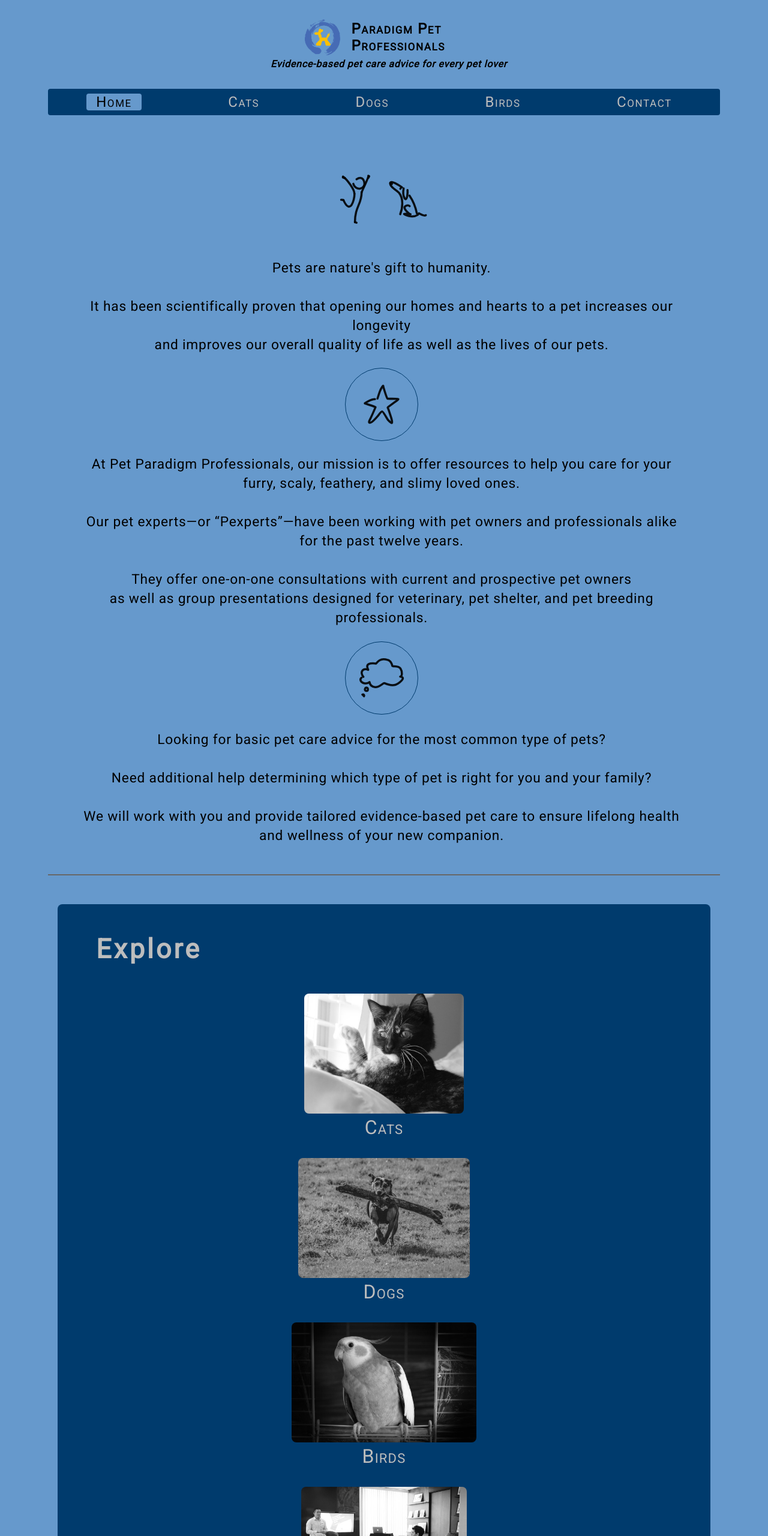
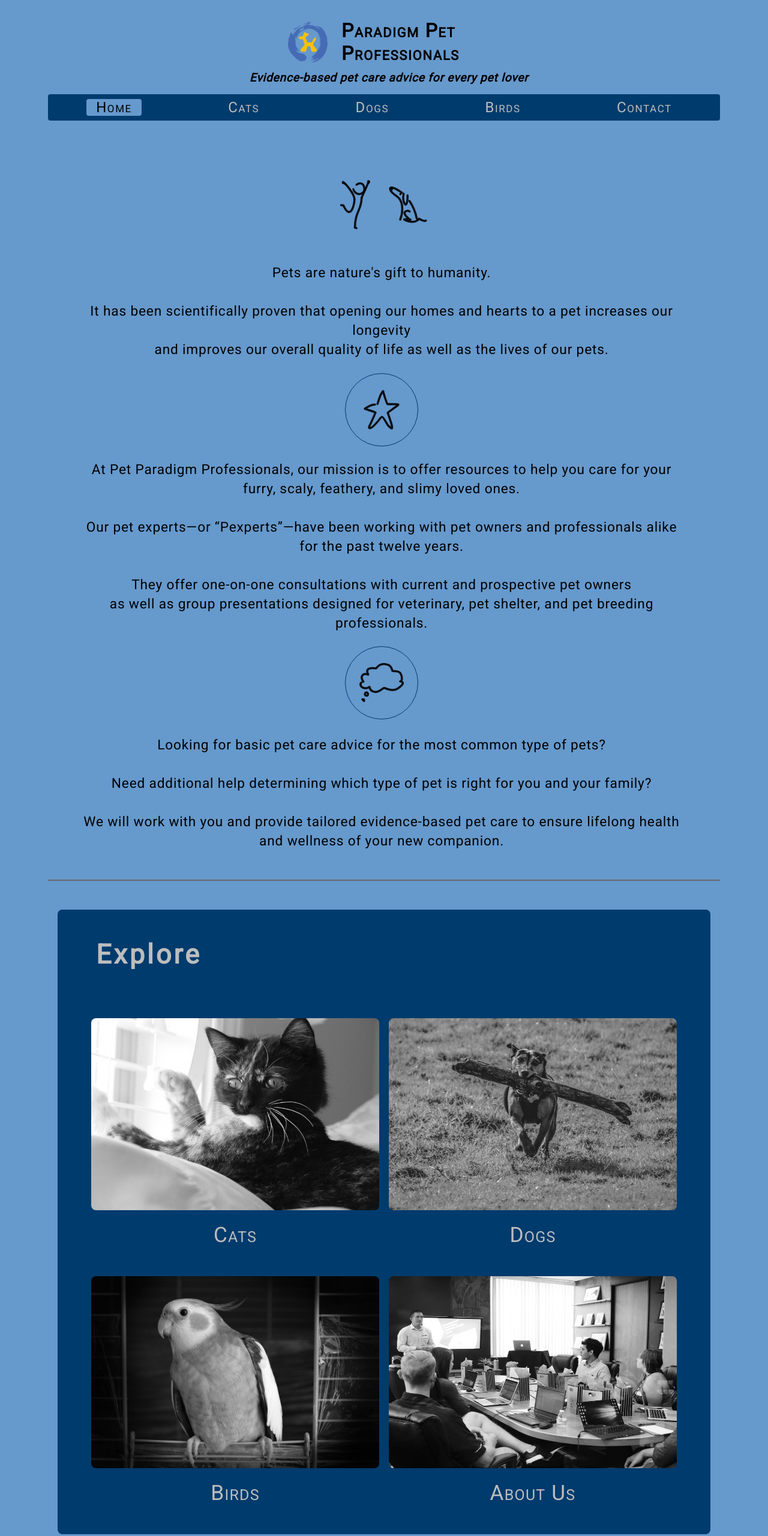
Before and after one commit to imbrandonj/paradigm-pet-pros, a plain HTML site: page index.html in a window 1280 px wide. Shown: the top 2560 px of the page at 60% size. Drawn offline with Linux system fonts and the light colour scheme.

Commit message:
finished project requirements prototype

```diff
--- a/global.css
+++ b/global.css
@@ -196,21 +196,27 @@ hr {
     }
 
     header {
-        margin: 2rem;
+        margin: 2rem 2rem 1rem;
         align-items: center;
     }
 
     header h1 {
+        font-size: 2rem;
         letter-spacing: 0.1rem;
     }
 
     header h3 {
+        font-size: 1.2rem;
         letter-spacing: 0.05rem;
-        margin: 0.3rem 0 0 1rem;
+        margin: 0.6rem 0 0 1rem;
     }
 
     header .stacked-text {
         margin-left: 1rem;
+    }
+
+    header img {
+        height: 4.2rem;
     }
 
     nav {
@@ -247,6 +253,9 @@ hr {
     .alignR {
         text-align: right;
         justify-content: right;
+    }
 
+    footer img {
+        height: 6rem;
     }
 }
--- a/index.css
+++ b/index.css
@@ -119,20 +119,20 @@ form button:hover {
 
     #exploreImgs {
         display: flex;
-        justify-content: space-around;
+        justify-content: center;
         flex-wrap: wrap;
-        margin: 1rem 10rem;
+        margin: 2rem 0 0 0;
     }
 
     .imgContainer {
-        flex: 1 0 25%;
-        margin: 0 4rem;
+        flex: 1 0 35%;
     }
 
     .exploreImg {
-        width: 100%;
-        margin-top: 2rem;
+        margin-top: 3rem;
         border-radius: 0.5rem;
+        width: 30rem;
+        height: 20rem;
     }
 
     .exploreImg:hover {
@@ -142,8 +142,9 @@ form button:hover {
     .imgContainer figcaption {
         font-variant: small-caps;
         text-align: center;
-        font-size: 2rem;
+        font-size: 2.2rem;
         letter-spacing: 0.075rem;
+        margin-top: 1rem;
     }
 
     #links p {
--- a/index.html
+++ b/index.html
@@ -68,6 +68,7 @@
         <section id="explore" class="midnightSection" >
             <h2>Explore</h2>
 
+            <div id="exploreImgs">
                 <div class="imgContainer">
                     <a href="./cats.html">
                         <img class="exploreImg" src="./assets/img/cat1.jpg" height="200" alt="Cat Image" />
@@ -94,6 +95,7 @@
                         <img class="exploreImg" src="./assets/img/about.jpg" height="200" alt="Employees Image" />
                     </a>
                     <figcaption>About Us</figcaption>
+                </div>
             </div>
 
         </section>
@@ -143,6 +145,6 @@
             </form>
         </section>
 
-        <footer><img src="./assets/img/ppp.png" height="60" /> </footer>
+        <footer><a href="./index.html"><img src="./assets/img/ppp.png" height="60" /></a></footer>
     </body>
 </html>
```
Also changed, not shown: birds.html (+1 -2 lines), cats.html (+1 -1 lines), dogs.html (+1 -1 lines). Lines whose indentation alone changed are shown as unchanged.
